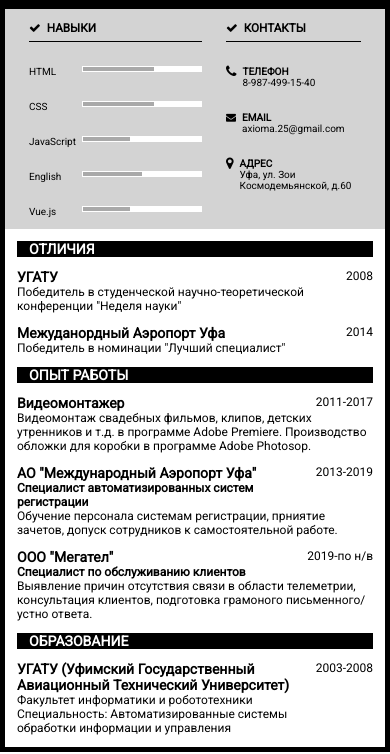
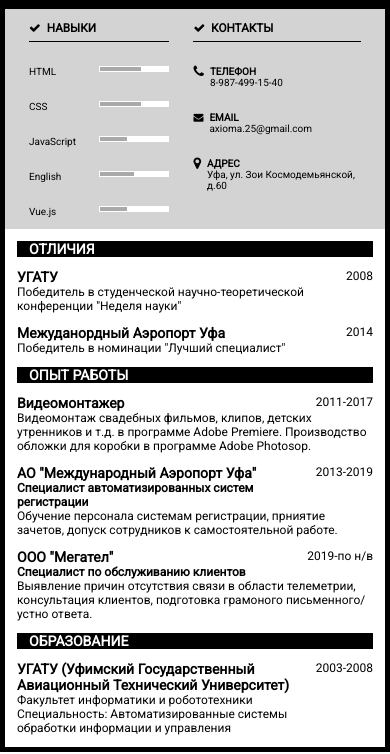
Before and after one commit to Albina25/Albina.github.ru, a plain HTML site: page index.html in a window 390 px wide. Shown: the part 90-844 px from the top of the page. Drawn offline with Linux system fonts and the light colour scheme.

Commit message:
Add files via upload

```diff
--- a/style3.css
+++ b/style3.css
@@ -147,7 +147,7 @@ justify-content: space-between;
 	align-items: center;
 	height: 0.5rem;
 	padding: 1px;
-	width: 10rem;
+	width: 60%;
 	background: white;
 	box-shadow: inset 0 -1px 1px rgba(255,255,255,0.3);
 }
@@ -210,6 +210,7 @@ height: 100%;
 
     .contacts {
 		padding-left:1rem;
+
 	}
 
 	.contact {
@@ -231,6 +232,14 @@ height: 100%;
 		padding: 0 1rem;
 		font-size: 10px;
 	}
+
+	.skills {
+		width:50%;
+	}
+
+	.progressbar {
+		width: 50%;
+	}
 }
 
 @media only screen and (min-width: 892px) {
```
